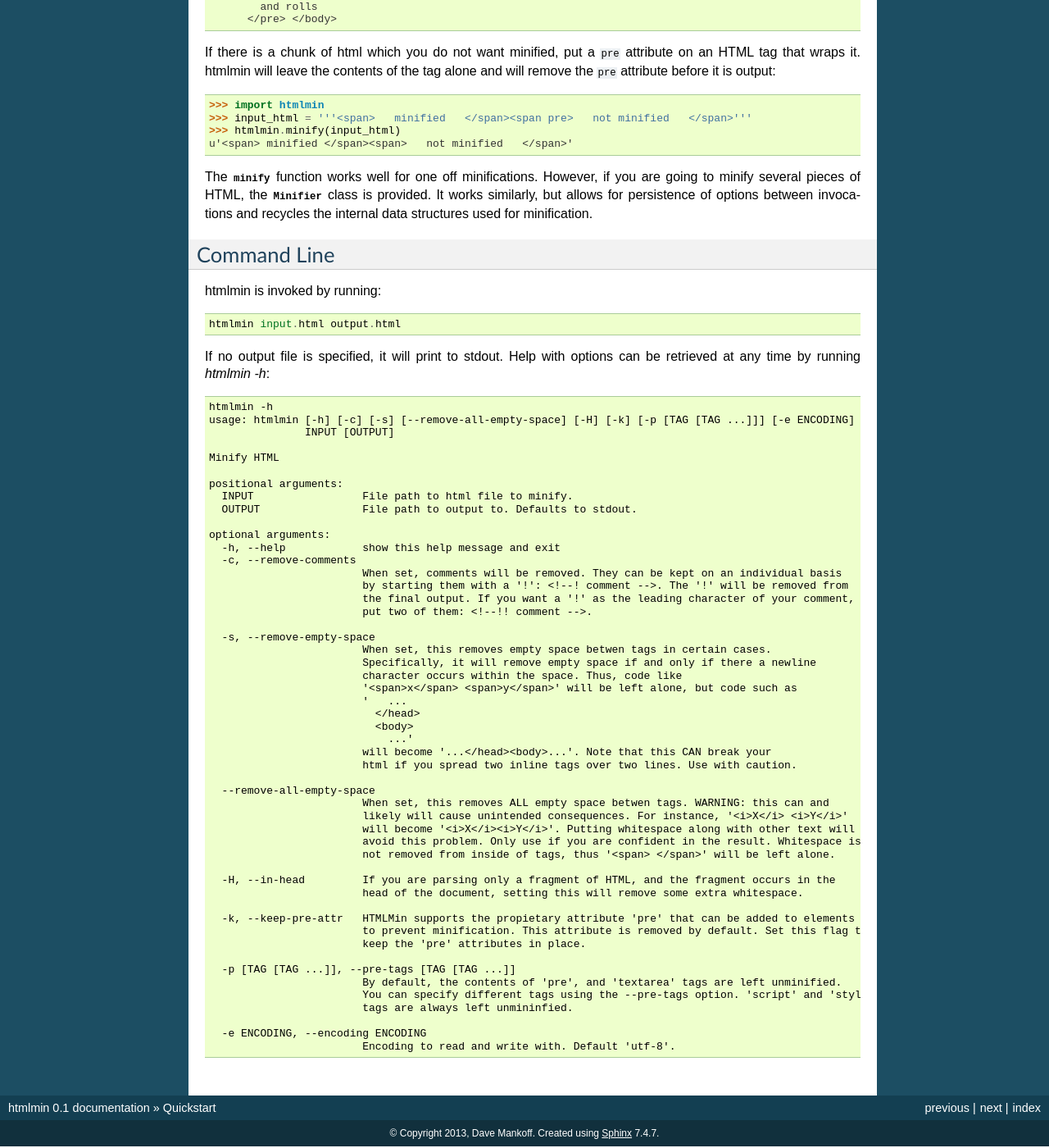
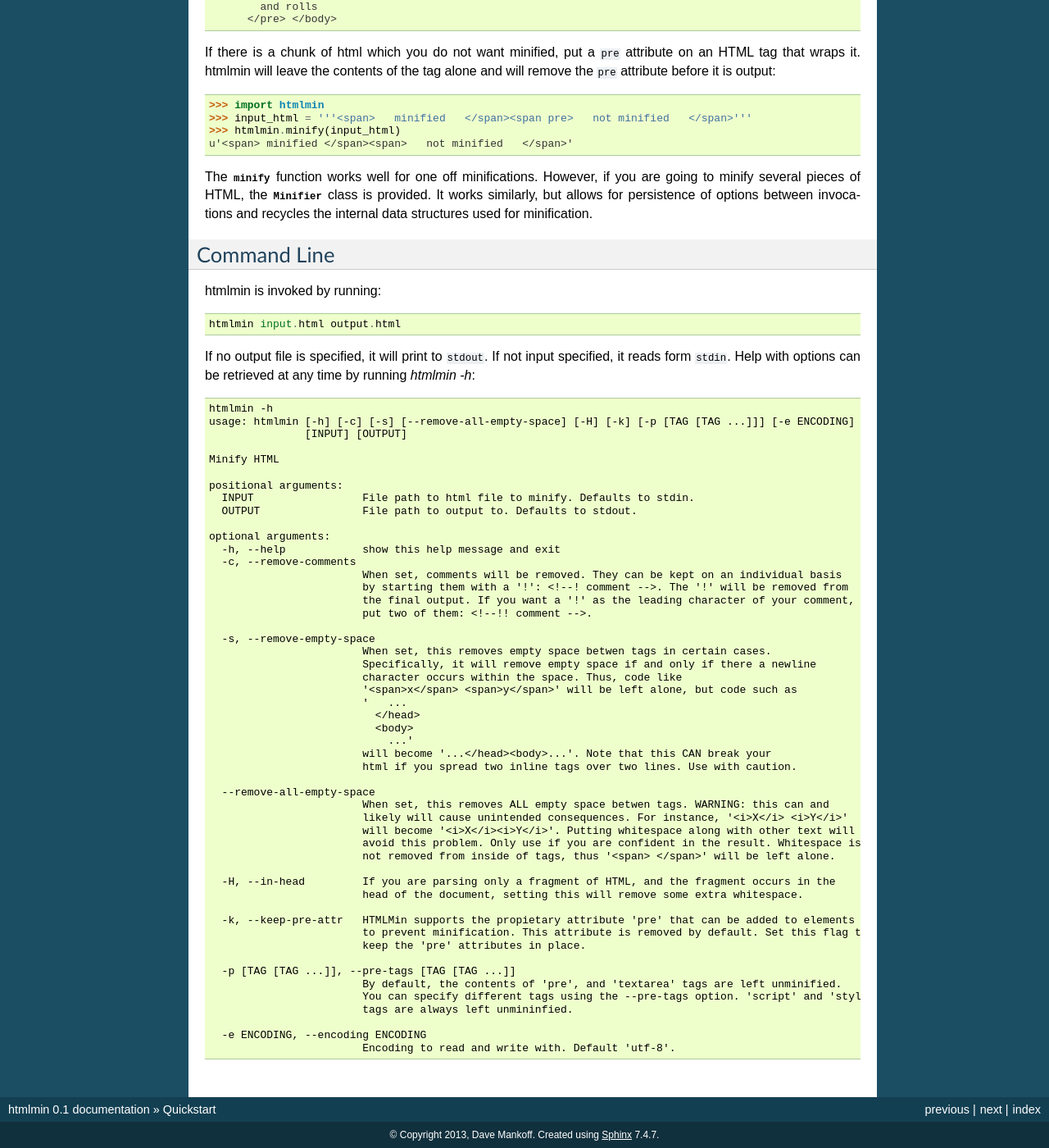
Before and after one commit to mankyd/htmlmin, a Sphinx documentation site: the page built from docs/quickstart.rst, in a window 1280 px wide and 1400 px high, scrolled down 365 px. Shown: the whole window at 82% size. Built offline with Sphinx 7.4.7, drawn with Linux system fonts in a browser that asks for light colours.

Commit message:
allow command to read from stdin

```diff
--- a/docs/quickstart.rst
+++ b/docs/quickstart.rst
@@ -44,17 +44,18 @@ htmlmin is invoked by running::
 
   htmlmin input.html output.html
 
-If no output file is specified, it will print to stdout. Help with options can
-be retrieved at any time by running `htmlmin -h`::
+If no output file is specified, it will print to ``stdout``. If not input
+specified, it reads form ``stdin``. Help with options can be retrieved at
+any time by running `htmlmin -h`::
 
   htmlmin -h
   usage: htmlmin [-h] [-c] [-s] [--remove-all-empty-space] [-H] [-k] [-p [TAG [TAG ...]]] [-e ENCODING]
-                 INPUT [OUTPUT]
+                 [INPUT] [OUTPUT]
 
   Minify HTML
 
   positional arguments:
-    INPUT                 File path to html file to minify.
+    INPUT                 File path to html file to minify. Defaults to stdin.
     OUTPUT                File path to output to. Defaults to stdout.
 
   optional arguments:
```
Also changed, not shown: 2 other files.
